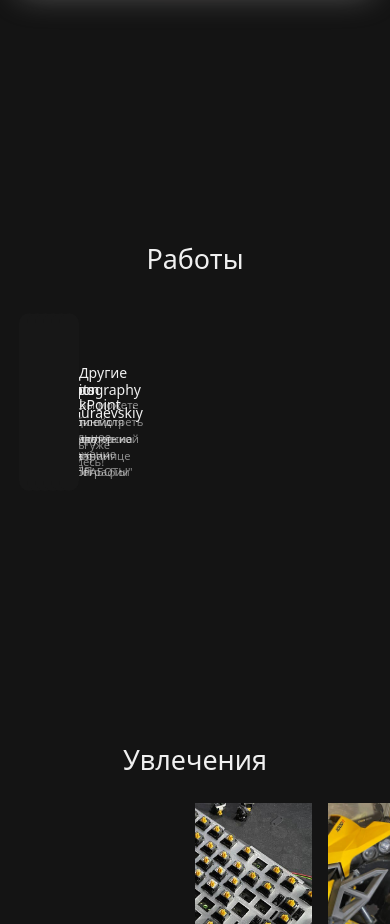
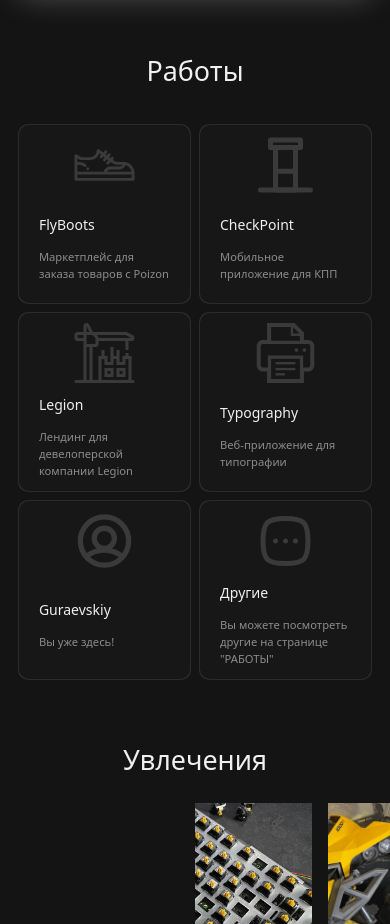
Before and after one commit to MaxGuraevskiy/guraevskiy, a Next.js app: page / in a window 390 px wide. Shown: the part 840-1764 px from the top of the page. Built offline with nearby package versions, Linux system fonts and the light colour scheme.

Commit message:
fix section2

```diff
--- a/app/homeSections/section2/section2.css
+++ b/app/homeSections/section2/section2.css
@@ -123,11 +123,6 @@ span {
 /* -- ↓ ↓ ↓ some responsiveness ↓ ↓ ↓ -- */
 
 @media (max-width: 1000px) {
-  body {
-    align-items: flex-start;
-    overflow: auto;
-  }
-
   #cards {
     max-width: 1000px;
     padding: 10px 0px;
--- a/app/homeSections/section2/section2.tsx
+++ b/app/homeSections/section2/section2.tsx
@@ -85,8 +85,7 @@ function Section2() {
         }}
       >
         {data.map((e, index) => (
-          <Link href={"/experience"} key={`${e.title}${index}`}>
-            <div className="card" ref={e.cardRef}>
+          <div className="card" ref={e.cardRef} key={`${e.title}${index}`}>
             <div className="card-content">
               <div className="card-image">
                 <Image src={e.imgPath} alt={e.alt} className="card-image" />
@@ -101,7 +100,6 @@ function Section2() {
               </div>
             </div>
           </div>
-          </Link>
         ))}
       </div>
     </section>
```
Lines whose indentation alone changed are shown as unchanged.
